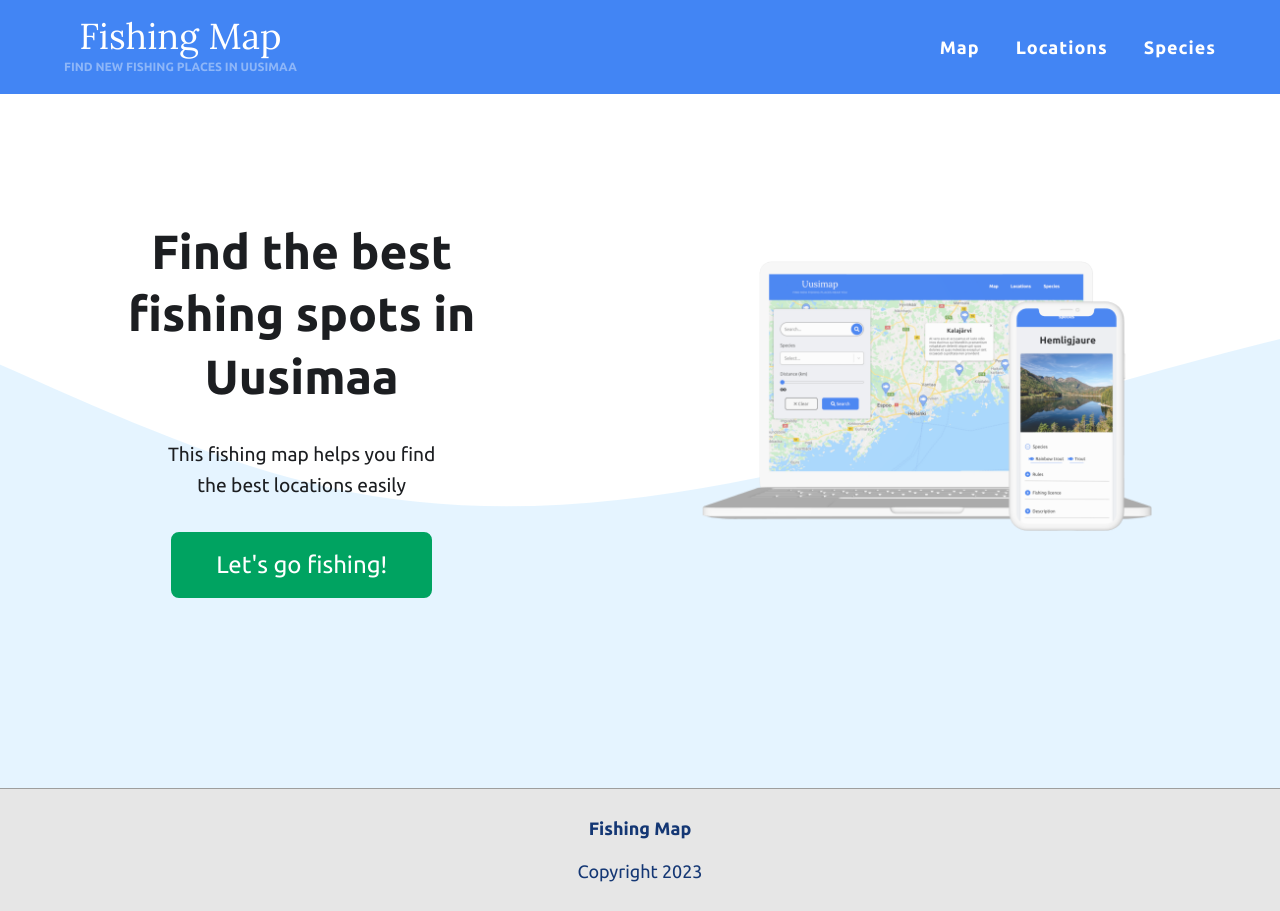
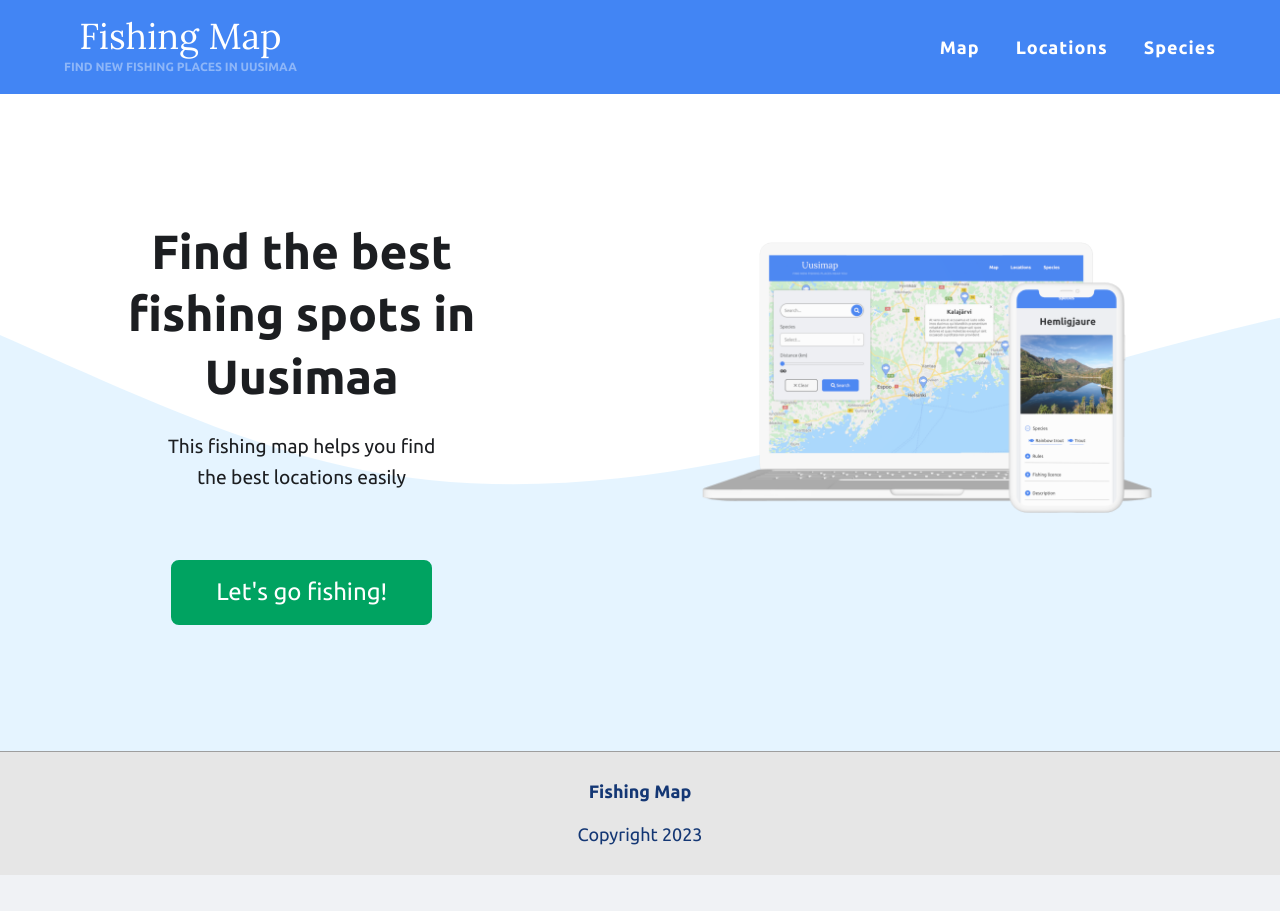
Before and after one commit to robwes/fishingmap.web, a React (Create React App) app: page / in a window 1280 px wide. After the commit the page ends 875 px from the top, so only its background shows below. Built offline with nearby package versions, Linux system fonts and the light colour scheme; no server answers.

Commit message:
minor css fixes

```diff
--- a/src/components/ui/buttons/CallToAction.scss
+++ b/src/components/ui/buttons/CallToAction.scss
@@ -5,7 +5,6 @@
     background: #00A361;
     border: 2px solid #00A361;
     color: white;
-    margin: 0 auto 4rem auto;
 
     &:hover,
     &:focus {
--- a/src/components/ui/slideInPanel/SlideInPanel.scss
+++ b/src/components/ui/slideInPanel/SlideInPanel.scss
@@ -3,7 +3,6 @@
     padding: 4.5em 1.5em 2em 1.5em;
     width: 100%;
     left: 0;
-    box-shadow: 0 0 3em rgba(0, 0, 0, .5);
     background: var(--clr-bg-body);
     transform: translateX(-100%);
     transition: transform 300ms cubic-bezier(.5, 0, .5, 1);
@@ -18,18 +17,21 @@
         padding: .8em .8em;
         border: 0;
         border-radius: 0 0 5px 0;
+        box-shadow: 2px 2px 10px rgba(0, 0, 0, .1);
         cursor: pointer;
         font-size: 1.5rem;
         z-index: 99;
     }
 
     &.open {
+        box-shadow: 0 4px 10px rgba(0, 0, 0, .3);
         transform: translateX(0);
     }
 
     &.open .slide-toggle {
+        background: var(--clr-bg-body);
+        box-shadow: none;
         transform: translateX(0);
-        background: var(--clr-bg-body);
     }
 
 }
--- a/src/index.scss
+++ b/src/index.scss
@@ -68,6 +68,7 @@ h3 {
 a {
 	text-decoration: none;
 	color: unset;
+	word-break: break-all;
 }
 
 ul {
--- a/src/pages/landingPage/LandingPage.scss
+++ b/src/pages/landingPage/LandingPage.scss
@@ -9,6 +9,7 @@
         flex-direction: column;
         align-items: center;
         justify-content: center;
+        gap: 5em;
         padding: 3em 0;
         max-width: 1350px;
     }
@@ -18,7 +19,7 @@
         font-weight: 700;
         text-align: center;
         line-height: 1.3;
-        margin: 0 0 2rem 0;
+        margin: 0 0 .5em 0;
     }
 
     .landing-subtitle {
@@ -27,11 +28,15 @@
         text-align: center;
         line-height: 1.6;
         padding: 0;
-        margin: 0 0 2rem 0;
+        margin: 0 0 3.5em 0;
     }
 
     .hero-image {
         width: 380px;
+    }
+
+    .call-to-action {
+        margin: 0 auto;
     }
 }
 
--- a/src/pages/location/list/LocationListItem.scss
+++ b/src/pages/location/list/LocationListItem.scss
@@ -19,7 +19,6 @@
         flex-direction: column;
         font-size: 1rem;
         padding: .75em 1.5em 1em;
-        max-height: 210px;
         overflow: hidden;
     }
 
@@ -36,6 +35,7 @@
         padding: 0;
         letter-spacing: .5px;
         height: 100%;
+        max-height: 90px;
         overflow: hidden;
     }
 }
```
